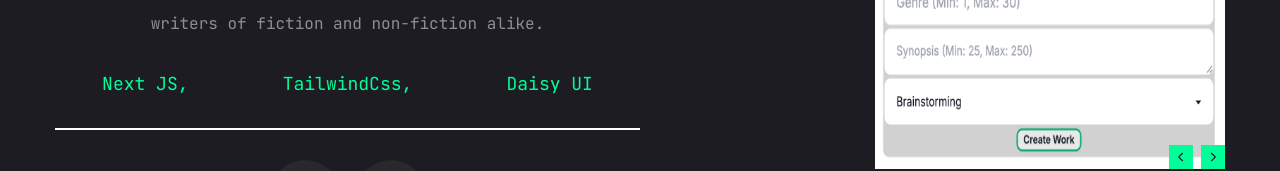
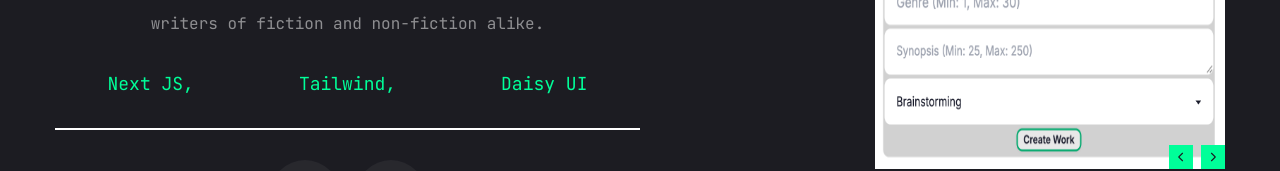
Before and after one commit to mmaustin/mccray-portfolio, a Next.js app in the folder next-portfolio/: page /projects in a window 1280 px wide. Shown: the part 412-583 px from the top of the page. Built offline with nearby package versions, Linux system fonts and the light colour scheme.

Commit message:
Rewrote individual project captions where necessary

```diff
--- a/next-portfolio/app/projects/page.jsx
+++ b/next-portfolio/app/projects/page.jsx
@@ -20,7 +20,7 @@ const projects = [
     description: "Despite its name, here's a notetaking app created for writers of fiction and non-fiction alike.",
     stack: [
       { name: "Next JS," },
-      { name: "TailwindCss," },
+      { name: "Tailwind," },
       { name: "Daisy UI" }
     ],
     image: novelIdeas,
@@ -30,12 +30,12 @@ const projects = [
   {
     num: "02",
     category: "full stack",
-    title: "writers forum",
-    description: "A space for you and your fellow writers to come together and collaborate. (Apologies for the slow loading time.)",
+    title: "job tracker",
+    description: "Track the status of all of your job applications right here!",
     stack: [
-      { name: "React," },
-      { name: "Express JS," },
-      { name: "JWT" }
+      { name: "Next JS," },
+      { name: "Tailwind," },
+      { name: "Typescript" }
     ],
     image: wfBig,
     live: "https://writers-forum.onrender.com",
@@ -44,12 +44,12 @@ const projects = [
   {
     num: "03",
     category: "frontend",
-    title: "random history",
-    description: "History trivia that requires a certain depth of knowledge and dumb luck in equal measure.",
+    title: "brig uncas",
+    description: "Follow one voyage of the Brig Uncas as it takes enslaved people from Alexandria, VA to New Orleans, LA.",
     stack: [
-      { name: "React," },
-      { name: "React Hooks," },
-      { name: "Material UI" }
+      { name: "Next JS," },
+      { name: "Shadcn UI," },
+      { name: "Tailwind" }
     ],
     image: randomHistory,
     live: "https://random-history.onrender.com",
```
